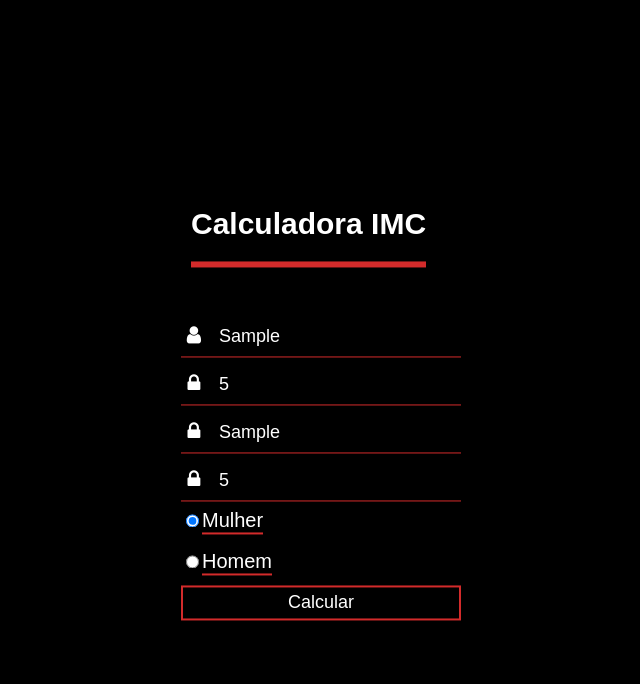
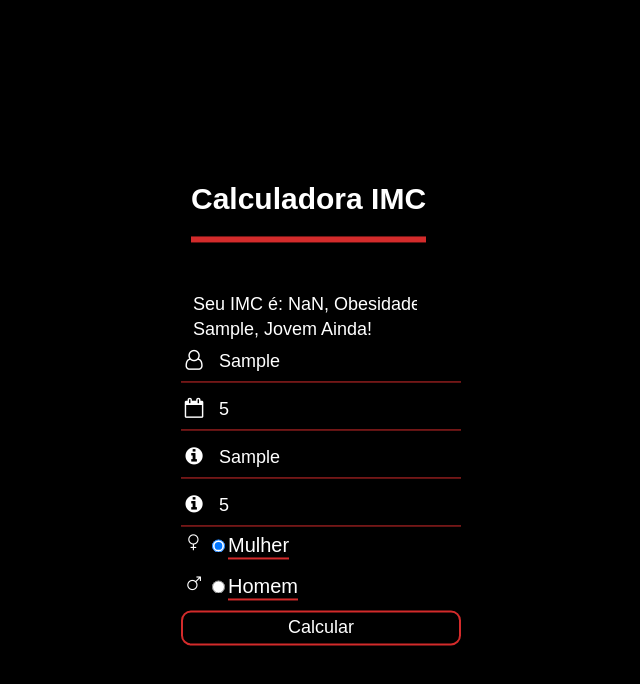
Before and after one commit to UlissesSilva08/IMC-Calc, a website: page www/index.html in a window 1280 px wide. Both pictures are taken after typing "Sample", "5", "Sample", "5" into the empty fields and a click on the button "Calcular". Shown: the whole page, without its empty margins (319-959 px from the left). Drawn offline with Linux system fonts and the light colour scheme.

Commit message:
Finalização do App e primeiro teste no Build

```diff
--- a/www/components/function.js
+++ b/www/components/function.js
@@ -1,10 +1,11 @@
 function calcular(){
-  var nome, idade, peso, altura, sexo, imc;
+  var nome, idade, peso, altura, a, sexo, imc;
 
   nome = document.calc.nome.value;
   idade = parseFloat(document.calc.idade.value);
   peso = parseFloat(document.calc.peso.value);
   altura = parseFloat(document.calc.altura.value);
+  a = parseFloat(altura.toFixed(2));
   sexo = document.calc.sexo.value;
 
   if(idade <= 21)
@@ -21,4 +22,46 @@ function calcular(){
   {
     document.calc.visor2.value = nome + ", Esta na Melhor idade!";
   }
+
+  imc = peso / Math.pow(a, 2);
+
+  if(sexo == "mulher")
+  {
+    if(imc <= 18.4)
+    {
+      document.calc.visor1.value = "Seu IMC é: " + imc + ", Abaixo do peso!";
+    }
+    else if(imc <= 24)
+    {
+      document.calc.visor1.value = "Seu IMC é: " + imc + ", Peso Normal!";
+    }
+    else if(imc <= 29)
+    {
+      document.calc.visor1.value = "Seu IMC é: " + imc + ", Acima do Peso!";
+    }
+    else
+    {
+      document.calc.visor1.value = "Seu IMC é: " + imc + ", Obesidade!";
+    }
+  }
+
+  else
+  {
+    if(imc <= 19.4)
+    {
+      document.calc.visor1.value = "Seu IMC é: " + imc + ", Abaixo do peso!";
+    }
+    else if(imc <= 25)
+    {
+      document.calc.visor1.value = "Seu IMC é: " + imc + ", Peso Normal!";
+    }
+    else if(imc <= 30)
+    {
+      document.calc.visor1.value = "Seu IMC é: " + imc + ", Acima do peso!";
+    }
+    else
+    {
+      document.calc.visor1.value = "Seu IMC é: " + imc + ", Obesidade!";
+    }
+  }
 }
--- a/www/css/style.css
+++ b/www/css/style.css
@@ -1,5 +1,3 @@
-@import "https://stackpath.bootstrapcdn.com/font-awesome/4.7.0/css/font-awesome.min.css";
-
 body{
   margin: 0;
   padding: 0;
@@ -43,6 +41,13 @@ body{
   text-align: center;
 }
 
+.radio i{
+  width: 26px;
+  float: left;
+  text-align: center;
+}
+
+
 .textbox input{
   border: none;
   outline: none;
@@ -52,6 +57,18 @@ body{
   width: 80%;
   float: left;
   margin: 0 10px;
+  transition: 0.25s;
+}
+
+.visor input{
+  border: none;
+  outline: none;
+  background: none;
+  color: white;
+  font-size: 18px;
+  width: 80%;
+  float: left;
+  margin: 1px 10px;
   transition: 0.25s;
 }
 
@@ -69,13 +86,14 @@ input[ type="button"]{
   cursor: pointer;
   margin: 12px 0;
   transition: 0.25s;
+  border-radius: 10px;
 }
 
 input[ type="button"]:hover{
   background: #d32b2b;
 }
 
-input [type="radio"]{
+.radio input [type="radio"]{
   float: left;
 }
 
--- a/www/index.html
+++ b/www/index.html
@@ -4,43 +4,52 @@
   <meta charset="utf-8">
   <script src="components/loader.js"></script>
   <script src="lib/onsenui/js/onsenui.min.js"></script>
+  <script src="components/function.js"></script>
 
   <link rel="stylesheet" href="components/loader.css">
   <link rel="stylesheet" href="css/style.css">
+  <link rel="stylesheet" href="https://cdnjs.cloudflare.com/ajax/libs/font-awesome/4.7.0/css/font-awesome.css">
 
 </head>
 <body>
     <div class="box">
         <h1>Calculadora IMC</h1>
 
-        <form class="calc" action="" method="post">
+        <form name="calc" action="" method="post">
 
-          <div class="textbox">
-            <i class="fa fa-user" aria-hidden="true"></i>
-            <input type="text" placeholder="Nome" name="" value="">
+          <div class="visor">
+            <input type="text" placeholder="" class="visor" name="visor1" value="" readonly>
+            <input type="text" placeholder="" class="visor" name="visor2" value="" readonly>
           </div>
 
           <div class="textbox">
-            <i class="fa fa-lock" aria-hidden="true"></i>
-            <input type="number" placeholder="Idade" name="" value="">
+            <i class="fa fa-user-o" aria-hidden="true"></i>
+            <input type="text" placeholder="Nome" name="nome" value="">
           </div>
 
           <div class="textbox">
-            <i class="fa fa-lock" aria-hidden="true"></i>
-            <input type="nmber" placeholder="Peso" name="" value="">
+            <i class="fa fa-calendar-o" aria-hidden="true"></i>
+            <input type="number" placeholder="Idade" name="idade" value="">
           </div>
 
           <div class="textbox">
-            <i class="fa fa-lock" aria-hidden="true"></i>
-            <input type="number" placeholder="Altura" name="" value="">
+            <i class="fa fa-info-circle" aria-hidden="true"></i>
+            <input type="nmber" placeholder="Peso" name="peso" value="">
+          </div>
+
+          <div class="textbox">
+            <i class="fa fa-info-circle" aria-hidden="true"></i>
+            <input type="number" placeholder="Altura" name="altura" value="">
           </div>
 
           <div class="radio">
+            <i class="fa fa-venus" aria-hidden="true"></i>
             <input type="radio" name="sexo" value="mulher" checked><a>Mulher</a><br><br>
+            <i class="fa fa-mars" aria-hidden="true"></i>
             <input type="radio" name="sexo" value="homem"><a>Homem</a>
           </div>
 
-          <input type="button" name="" value="Calcular">
+          <input type="button" class="botao1" name="Enviar" value="Calcular" onclick="calcular()">
         </form>
     </div>
 </body>
```
Also changed, not shown: config.xml (+18 -20 lines).
